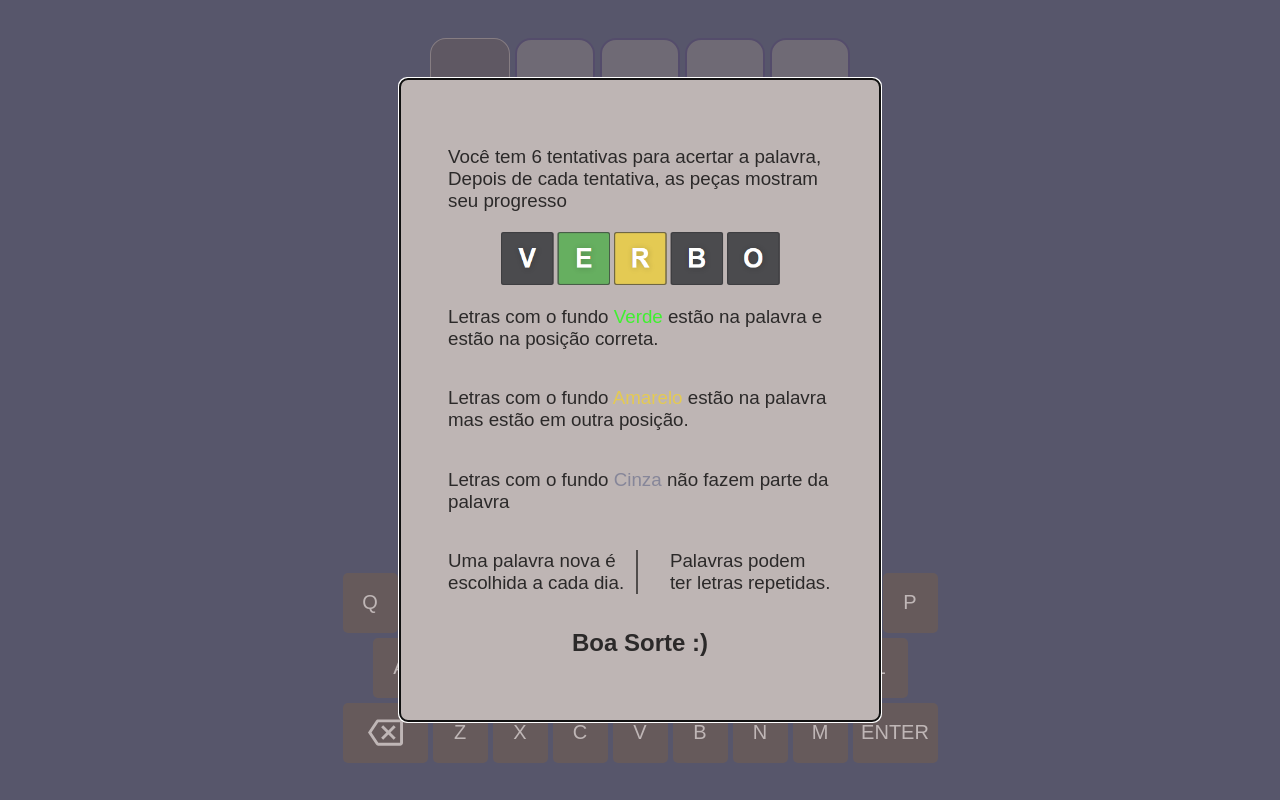
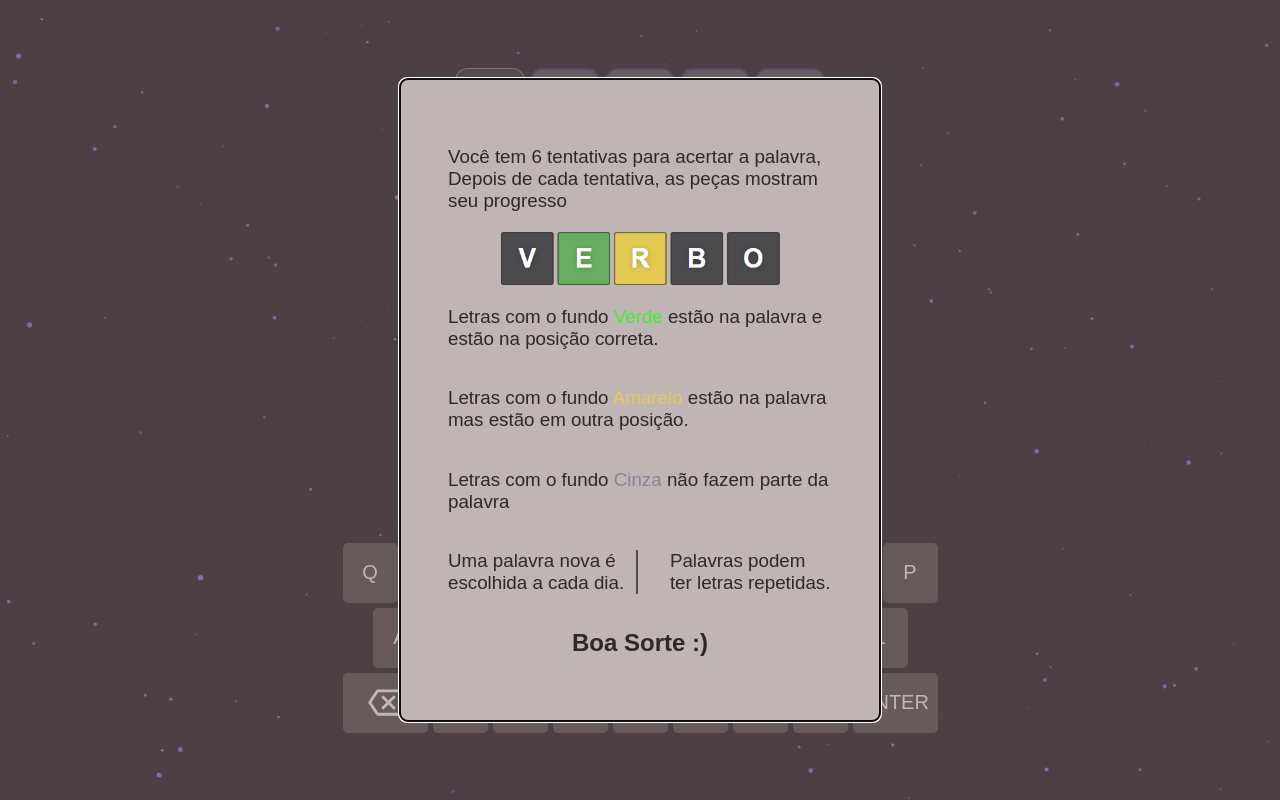
Before and after one commit to LucasHARosa/word_Ada, a Next.js app: page / in a window 1280 px wide. Built offline with nearby package versions, Linux system fonts and the light colour scheme.

Commit message:
styles background

```diff
--- a/components/Keyboard/styles.module.scss
+++ b/components/Keyboard/styles.module.scss
@@ -37,14 +37,14 @@
   }
 
   &.notInWord {
-    background: #26262749;
+    background: #463f4a81
   }
 
   &.inWordWrongPosition {
-    background: #e4ca53;
+    background: #c0a428;
   }
 
   &.inWordRightPosition {
-    background: #66af60;
+    background: #3a8519;
   }
 }
--- /dev/null
+++ b/components/Particles/particlesAmong.tsx
@@ -0,0 +1,214 @@
+import { useCallback } from "react";
+import type { Container, Engine } from "tsparticles-engine";
+import Particles from "react-particles";
+//import { loadFull } from "tsparticles"; // if you are going to use `loadFull`, install the "tsparticles" package too.
+import { loadSlim } from "tsparticles-slim"; // if you are going to use `loadSlim`, install the "tsparticles-slim" package too.
+
+export function ParticleAmong ()  {
+    const particlesInit = useCallback(async (engine: Engine) => {
+        console.log(engine);
+
+        await loadSlim(engine);
+    }, []);
+
+    const particlesLoaded = useCallback(async (container: Container | undefined) => {
+        await console.log(container);
+    }, []);
+    return (
+        <Particles
+            id="tsparticles"
+            init={particlesInit}
+            loaded={particlesLoaded}
+            options={{
+                zLayers:100,
+                fullScreen:{
+                    enable:true,
+                    zIndex:-1,
+                },
+                fpsLimit: 60,
+                interactivity: {
+                    events: {
+                        onClick: {
+                            enable: true,
+                            mode: "push",
+                        },
+                        resize: true,
+                    },
+                    modes: {
+                        push: {
+                            quantity: 1,
+                        },
+                    },
+                },
+                particles: {
+                    color: {
+                        value: "#956dea",
+                    },
+                    move: {
+                      angle: {
+                        offset: 0,
+                        value: 10
+                      },
+                      attract: {
+                        distance: 200,
+                        enable: false,
+                        rotate: {
+                          x: 3000,
+                          y: 3000
+                        }
+                      },
+                      center: {
+                        x: 50,
+                        y: 50,
+                        mode: "percent",
+                        radius: 0
+                      },
+                      decay: 0,
+                      distance: {},
+                      direction: "right",
+                      drift: 0,
+                      enable: true,
+                      gravity: {
+                        acceleration: 9.81,
+                        enable: false,
+                        inverse: false,
+                        maxSpeed: 50
+                      },
+
+                      outModes: {
+                        default: "out",
+                        bottom: "out",
+                        left: "out",
+                        right: "out",
+                        top: "out"
+                      },
+
+                      speed: 2,
+                    },
+                    number: {
+                      value: 200
+                    },
+                    opacity: {
+                      value: 1,
+                    },
+                    shape: {
+                      close: true,
+                      fill: true,
+                      type: "circle"
+                    },
+                    size: {
+                        value: { min: 1, max: 3 },
+                    },
+                    groups:{
+                      z5000: {
+                        number: {
+                          value: 70
+                        },
+                        zIndex: {
+                          value: 50
+                        }
+                      },
+                      z7500: {
+                        number: {
+                          value: 30
+                        },
+                        zIndex: {
+                          value: 75
+                        }
+                      },
+                      z2500: {
+                        number: {
+                          value: 50
+                        },
+                        zIndex: {
+                          value: 25
+                        }
+                      },
+                      z1000: {
+                        number: {
+                          value: 40
+                        },
+                        zIndex: {
+                          value: 10
+                        }
+                      }
+
+                    }
+                },
+                pauseOnBlur: true,
+                pauseOnOutsideViewport: true,
+                detectRetina: true,
+                "responsive": [],
+                "smooth": false,
+                "style": {},
+                "themes": [],
+                emitters: {
+                  autoPlay: true,
+                  fill: true,
+                  life: {
+                    wait: false
+                  },
+                  rate: {
+                    quantity: 1,
+                    delay: 7
+                  },
+                  shape: "square",
+                  startCount: 0,
+                  size: {
+                    mode: "percent",
+                    height: 0,
+                    width: 0
+                  },
+                  particles: {
+                    shape: {
+                      type: "images",
+                      options: {
+                        images: {
+                          src: "https://particles.js.org/images/cyan_amongus.png",
+                          width: 500,
+                          height: 634
+                        }
+                      }
+                    },
+                    size: {
+                      value: 40
+                    },
+                    move: {
+                      speed: 10,
+                      outModes: {
+                        default: "none",
+                        right: "destroy"
+                      },
+                      straight: true
+                    },
+                    zIndex: {
+                      value: 0
+                    },
+                    rotate: {
+                      value: {
+                        min: 0,
+                        max: 360
+                      },
+                      animation: {
+                        enable: true,
+                        speed: 10,
+                        sync: true
+                      }
+                    }
+                  },
+                  position: {
+                    x: -5,
+                    y: 55
+                  }
+                },
+                "motion": {
+                  "disable": false,
+                  "reduce": {
+                    "factor": 4,
+                    "value": true
+                  }
+                }
+            }}
+        />
+    );
+}
--- a/components/guess-grid/styles.module.scss
+++ b/components/guess-grid/styles.module.scss
@@ -3,8 +3,8 @@
   justify-content: center;
   align-content: center;
   flex-grow: 1;
-  grid-template-columns: repeat(5, 4em);
-  grid-template-rows: repeat(6, 4em);
+  grid-template-columns: repeat(5, 3.5em);
+  grid-template-rows: repeat(6, 3.5em);
   gap: 0.25em;
   margin-bottom: 1.5em;
 }
--- a/components/tile/styles.module.scss
+++ b/components/tile/styles.module.scss
@@ -1,9 +1,9 @@
 .tile {
-  transition: all 0.1s;
+  transition: all 0.7ds;
   font-size: 2em;
   color: white;
   text-shadow: 1px 1px 10px rgba(0, 0, 0, 0.192);
-  border: 0.05em solid #10105fad;
+  border: 0.05em solid #332a64;
   text-transform: uppercase;
   font-weight: bold;
   display: flex;
@@ -11,10 +11,10 @@
   align-items: center;
   user-select: none;
   background-color: #9c969475;
-  border-radius: 1rem;
+  border-radius: 0.8rem;
 
   &.active {
-    background: #53494575;
+    background: #463f4a81;
     border: 1px solid #e6e2e175;
   }
 
@@ -23,11 +23,11 @@
   }
 
   &.inWordWrongPosition {
-    background: #bba649;
+    background: #c0a428;
   }
 
   &.inWordRightPosition {
-    background: rgb(94, 160, 88);
+    background: #3a8519;
   }
 
   &.lastTile {
--- a/package.json
+++ b/package.json
@@ -14,7 +14,9 @@
     "react-dom": "17.0.2",
     "react-hot-toast": "^2.2.0",
     "react-modal": "^3.14.4",
-    "sass": "^1.49.9"
+    "react-particles": "^2.12.2",
+    "sass": "^1.49.9",
+    "tsparticles": "^2.10.1"
   },
   "devDependencies": {
     "@types/node": "17.0.21",
--- a/pages/_app.tsx
+++ b/pages/_app.tsx
@@ -5,6 +5,7 @@ import { Tutorial } from "../components/tutorialModal/Tutorial";
 import { createContext, useEffect, useState } from "react";
 import { EndScreen } from "../components/endModal/EndScreen";
 import { getDailyWord } from "../lib/helpers";
+import { ParticleAmong } from "../components/Particles/particlesAmong";
 
 interface gameEndedContext {
   gameEnded: boolean;
@@ -64,6 +65,7 @@ function MyApp({ Component, pageProps }: AppProps) {
         <Component {...pageProps} />
         <Toaster />
       </gameEndedContext.Provider>
+      <ParticleAmong/>
     </>
   );
 }
--- a/pages/index.tsx
+++ b/pages/index.tsx
@@ -105,6 +105,7 @@ const Game: NextPage = () => {
   ]);
 
   function handleChangeActiveTile(tileNumber: number) {
+    if(tileNumber > rowStart + 4) return;
     setActiveTile(tileNumber);
   }
 
--- a/styles/globals.scss
+++ b/styles/globals.scss
@@ -7,7 +7,7 @@ body {
 }
 
 body {
-  background-color: #2e3e69;
+  background-color: #161218;
   display: flex;
   flex-direction: column;
   min-height: 100vh;
```
Also changed, not shown: 1 other file (tests, documents, lock files or other folders).
